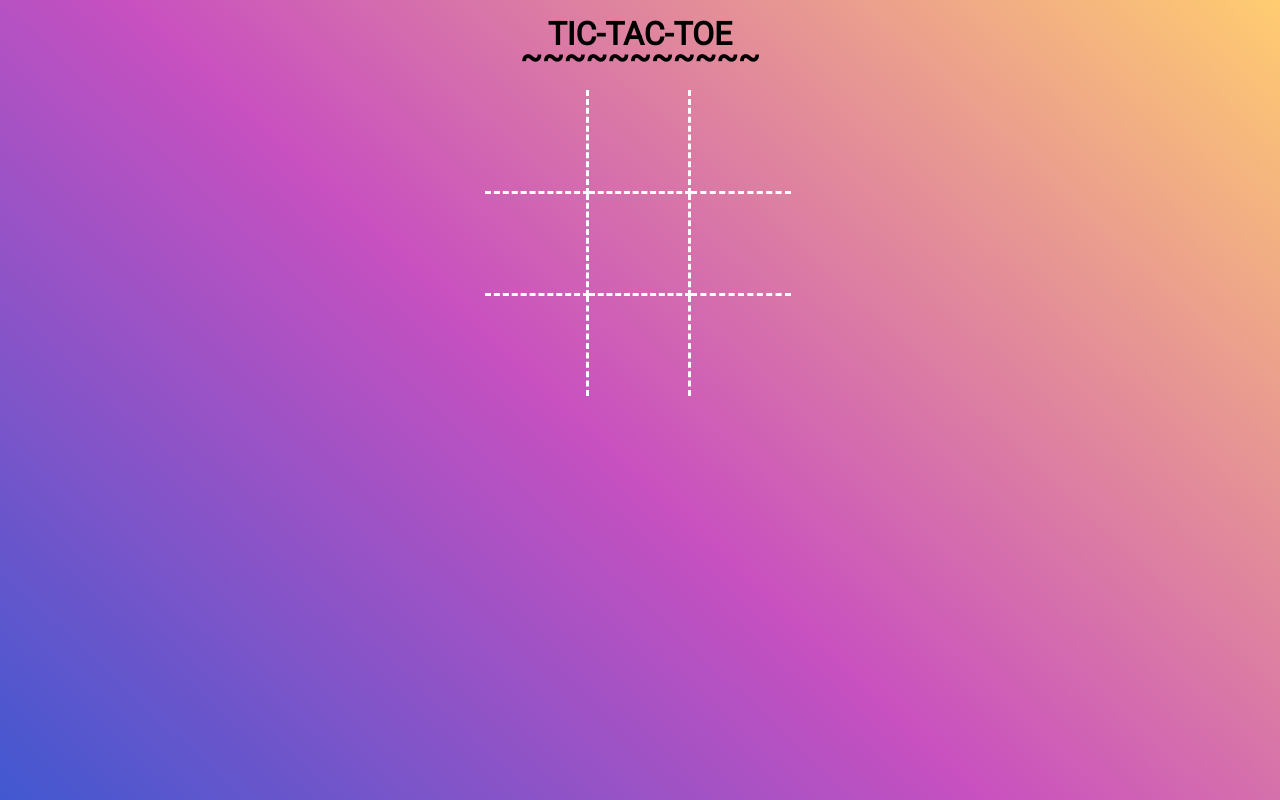
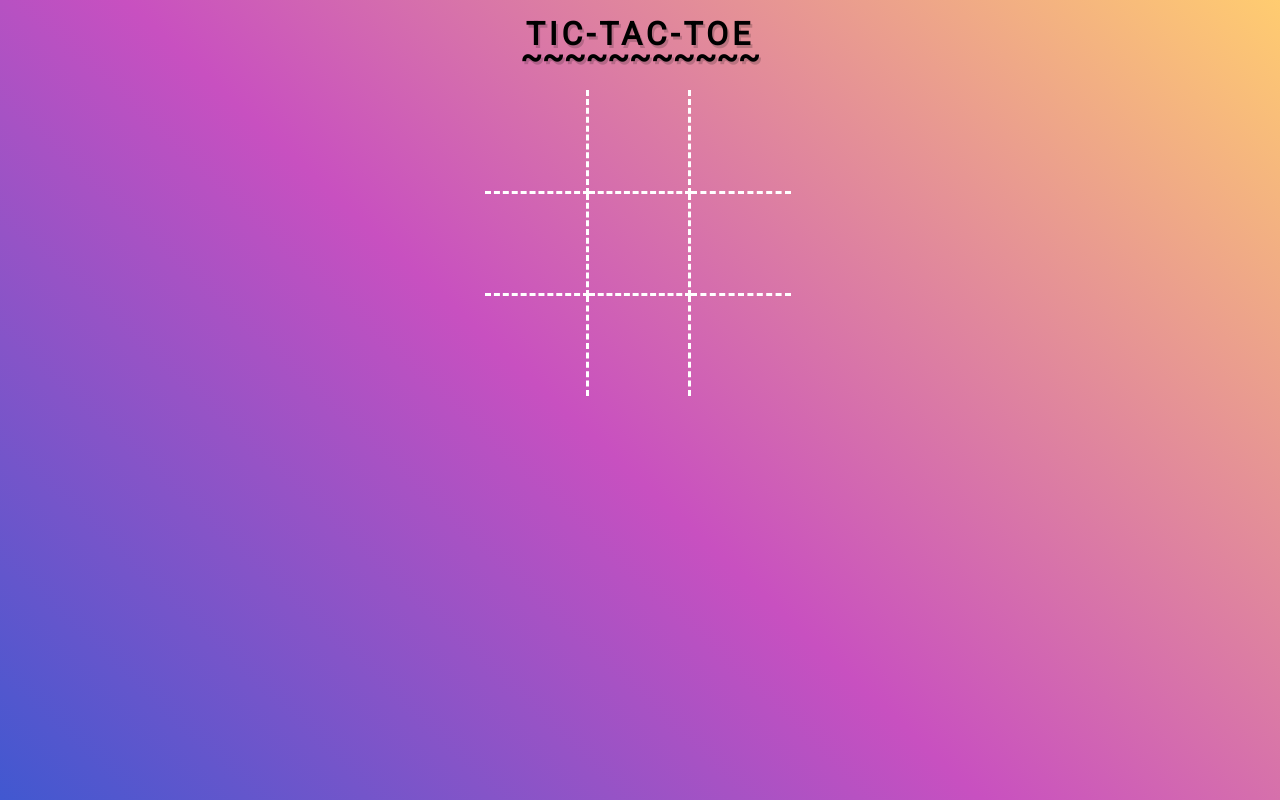
Before and after one commit to garvit-bhardwaj/Tictactoe, a plain HTML site: page index.html in a window 1280 px wide. Drawn offline with Linux system fonts and the light colour scheme; a web font is replaced by a local one.

Commit message:
not much

```diff
--- a/style.css
+++ b/style.css
@@ -12,9 +12,11 @@ body{
 
 h1{
     text-align:center;
+    text-shadow:2px 3px #11111130;
 }
 h1:first-of-type{
     transform:translateY(15px);
+    letter-spacing:4px;
 }
 
 table{
```
